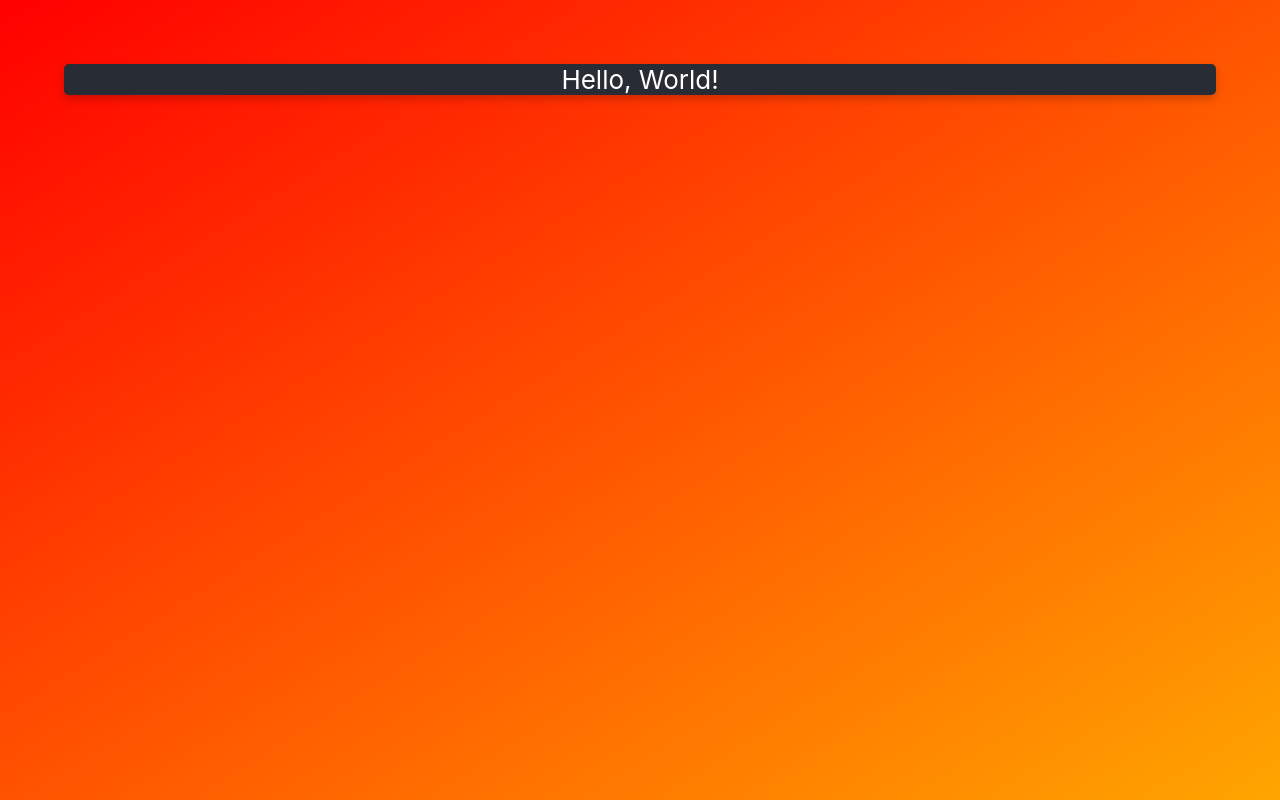
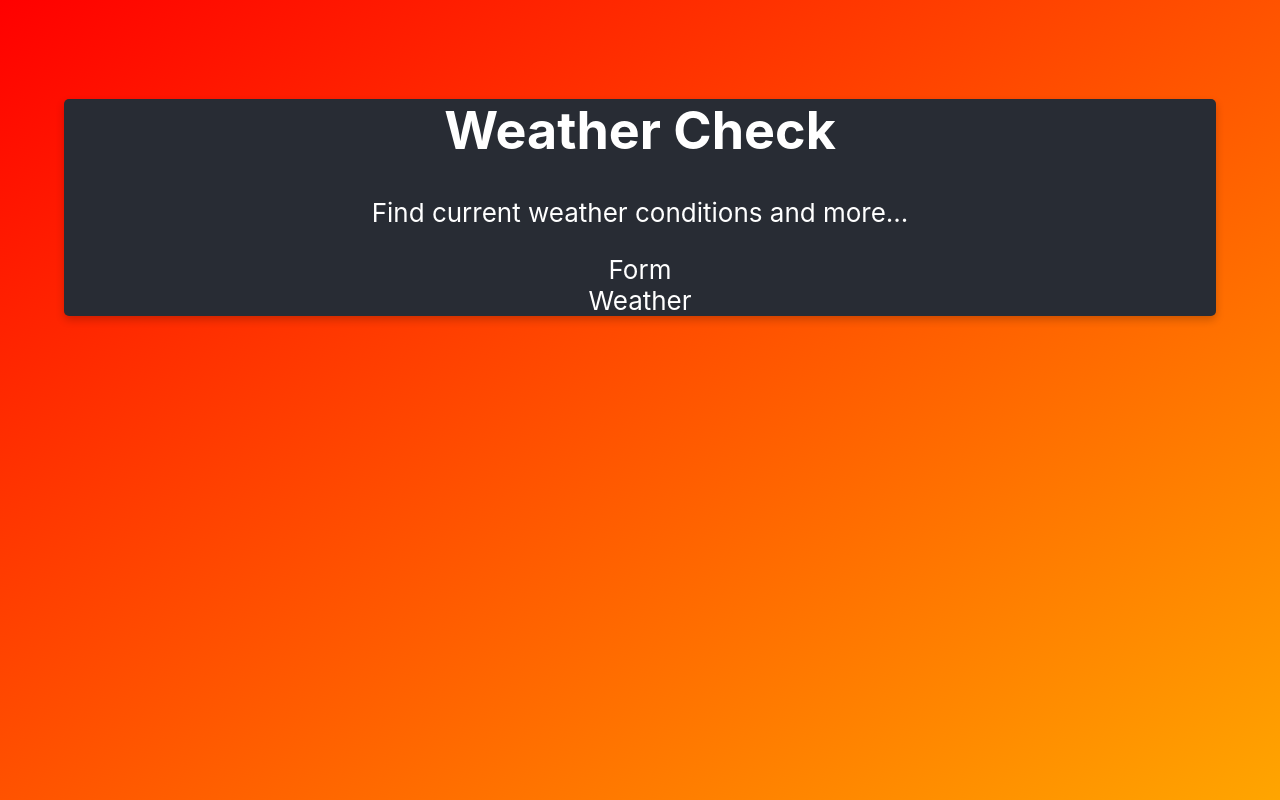
Before and after one commit to jpetrucci49/react-weather-app, a React (Create React App) app: page / in a window 1280 px wide. Built offline with nearby package versions, Linux system fonts and the light colour scheme.

Commit message:
Add Form, Title, and Weather components
Title will be the app header,
Form will handle user submissions for weather location,
Weather will handle the data processing and return.

Currently class based, will refactor to be functional later.

```diff
--- a/src/App.js
+++ b/src/App.js
@@ -1,11 +1,17 @@
 import React, { Component } from 'react';
 import './App.css';
+import Title from './components/Title';
+import Form from './components/Form';
+import Weather from './components/Weather'
 
 class App extends Component {
+
   render() {
     return (
       <div className="App">
-        Hello, World!
+        <Title />
+        <Form />
+        <Weather />
       </div>
     );
   }
--- /dev/null
+++ b/src/components/Form.js
@@ -0,0 +1,12 @@
+import React, { Component } from 'react'
+
+class Form extends Component {
+	render() {
+		return (
+			<div>Form</div>
+		)
+	}
+
+}
+
+export default Form
--- /dev/null
+++ b/src/components/Title.js
@@ -0,0 +1,15 @@
+import React, { Component } from 'react'
+
+class Title extends Component {
+	render() {
+		return (
+			<div>
+				<h1>Weather Check</h1>
+				<p>Find current weather conditions and more...</p>
+			</div>
+		)
+	}
+
+}
+
+export default Title
--- /dev/null
+++ b/src/components/Weather.js
@@ -0,0 +1,14 @@
+import React, { Component } from 'react'
+
+class Weather extends Component {
+	render() {
+		return (
+			<div>
+				Weather
+			</div>
+		)
+	}
+
+}
+
+export default Weather
```
Also changed, not shown: src/index.js (+7 -7 lines), 1 other file (tests, documents, lock files or other folders).
